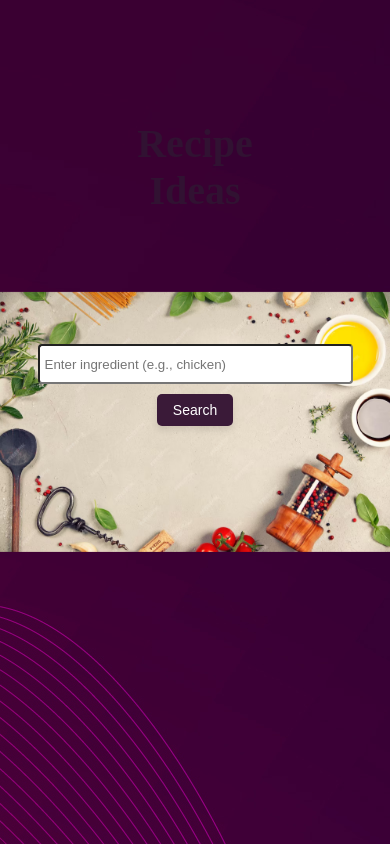
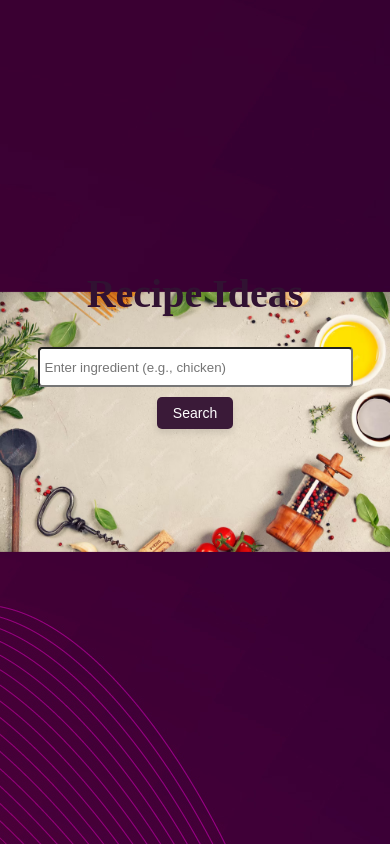
Before and after one commit to basheera01/recipe-app, a React (Create React App) app: page /recipes in a window 390 px wide. Built offline with nearby package versions, Linux system fonts and the light colour scheme.

Commit message:
Update ReceipeList.css

```diff
--- a/src/components/ReceipeList.css
+++ b/src/components/ReceipeList.css
@@ -135,7 +135,7 @@
     h1 {
         font-size: 40px; /* Reduce font size for mobile */
         margin-bottom: 20px; /* Adjust spacing below the heading */
-        padding: 100px; /* Adds space above the heading to move it lower */
+        padding-top: 250px; /* Adds space above the heading to move it lower */
     }
 
     .recipe-list input {
```
